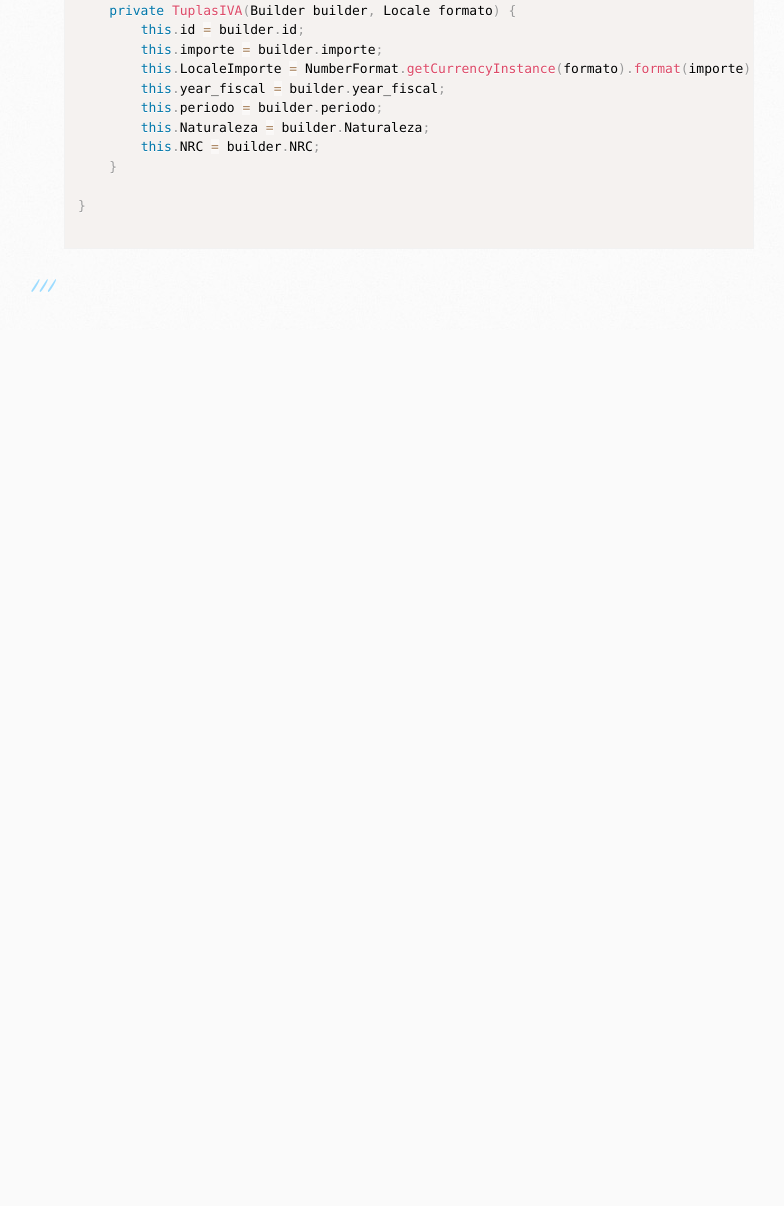
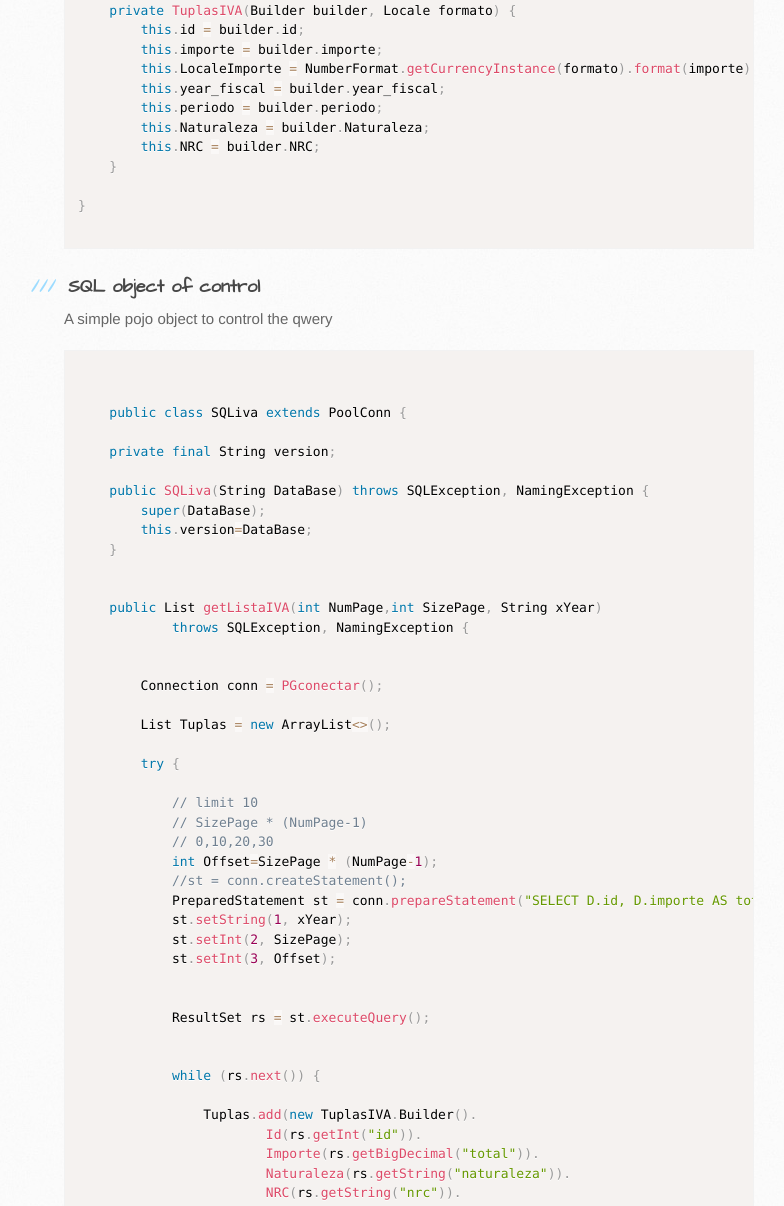
Before and after one commit to gialnet/gialnet.github.io, a plain HTML site: page orm.html in a window 1280 px wide. Shown: the part 2361-3567 px from the top of the page, without its empty margins (106-890 px from the left). Before the commit the page ends 2691 px from the top, so only its background shows below. Drawn offline with Linux system fonts and the light colour scheme; some packages are replaced by stand-ins of ours; a script that the page names is missing.

Commit message:
pojo consulta SQL

```diff
--- a/orm.html
+++ b/orm.html
@@ -150,6 +150,79 @@ public class TuplasIVA {
 
 </code></pre>
 <h3>
+<a id="authors-and-contributors" class="anchor" href="#SQLobjectofcontrol" aria-hidden="true">
+    <span class="octicon octicon-link"></span></a>SQL object of control</h3>
+
+<p>A simple pojo object to control the qwery</p>
+
+<pre><code class="language-java">
+
+    public class SQLiva extends PoolConn {
+
+    private final String version;
+
+    public SQLiva(String DataBase) throws SQLException, NamingException {
+        super(DataBase);
+        this.version=DataBase;
+    }
+
+
+    public List<TuplasIVA> getListaIVA(int NumPage,int SizePage, String xYear)
+            throws SQLException, NamingException {
+
+
+        Connection conn = PGconectar();
+
+        List<TuplasIVA> Tuplas = new ArrayList<>();
+
+        try {
+
+            // limit 10
+            // SizePage * (NumPage-1)
+            // 0,10,20,30
+            int Offset=SizePage * (NumPage-1);
+            //st = conn.createStatement();
+            PreparedStatement st = conn.prepareStatement("SELECT D.id, D.importe AS total, naturaleza, NRC, year_fiscal, periodo FROM leg_detalle D, leg_obligaciones O WHERE o.id=d.id_leg and O.naturaleza IN ('Modelo 303-IVA','Modelo 390: resumen 303') and O.year_fiscal=? ORDER BY naturaleza,year_fiscal,periodo DESC LIMIT ? OFFSET ?");
+            st.setString(1, xYear);
+            st.setInt(2, SizePage);
+            st.setInt(3, Offset);
+
+
+            ResultSet rs = st.executeQuery();
+
+
+            while (rs.next()) {
+
+                Tuplas.add(new TuplasIVA.Builder().
+                        Id(rs.getInt("id")).
+                        Importe(rs.getBigDecimal("total")).
+                        Naturaleza(rs.getString("naturaleza")).
+                        NRC(rs.getString("nrc")).
+                        Year_fiscal(rs.getString("year_fiscal")).
+                        Periodo(rs.getString("periodo")).
+                        build(Locale.GERMANY)
+                            );
+
+            }
+
+            st.close();
+
+        } catch (SQLException e) {
+
+            System.out.println("IVA Connection Failed!");
+            return null;
+
+        } finally {
+
+            conn.close();
+        }
+        return Tuplas;
+    }
+
+}
+</code></pre>
+
+<h3>
 
 
         </section>
```
